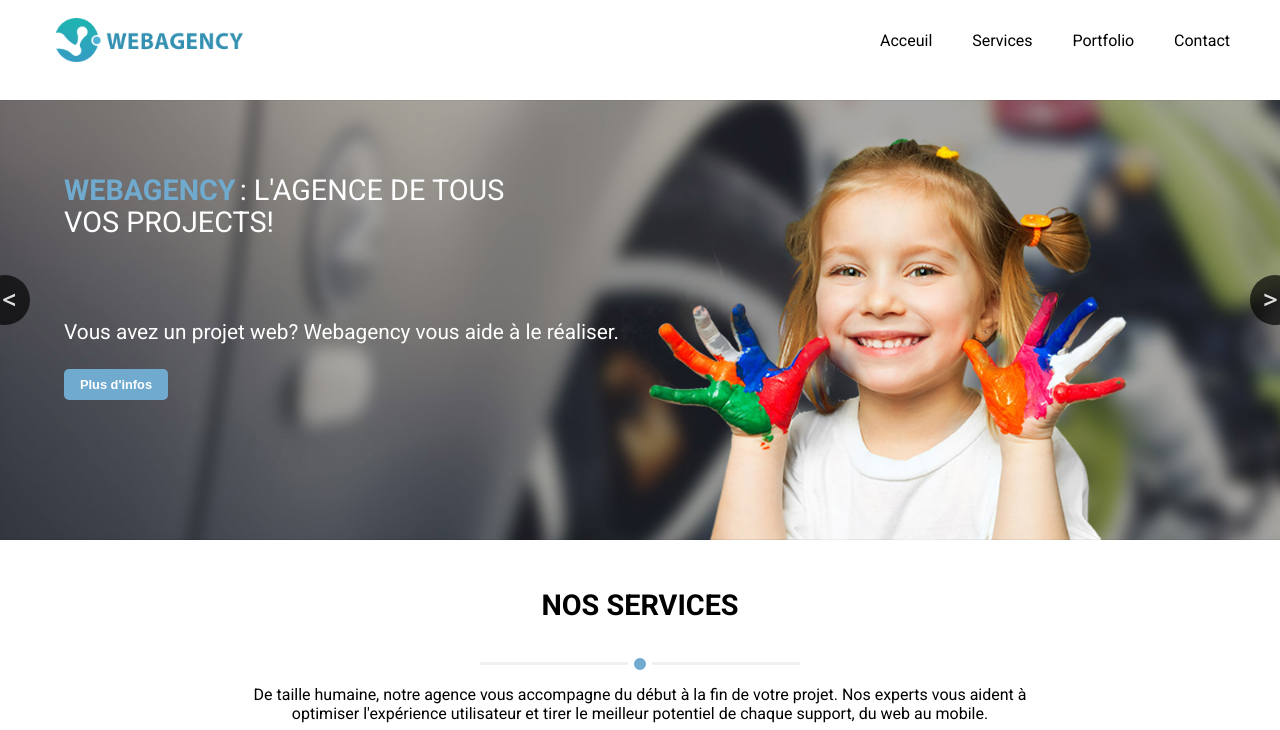
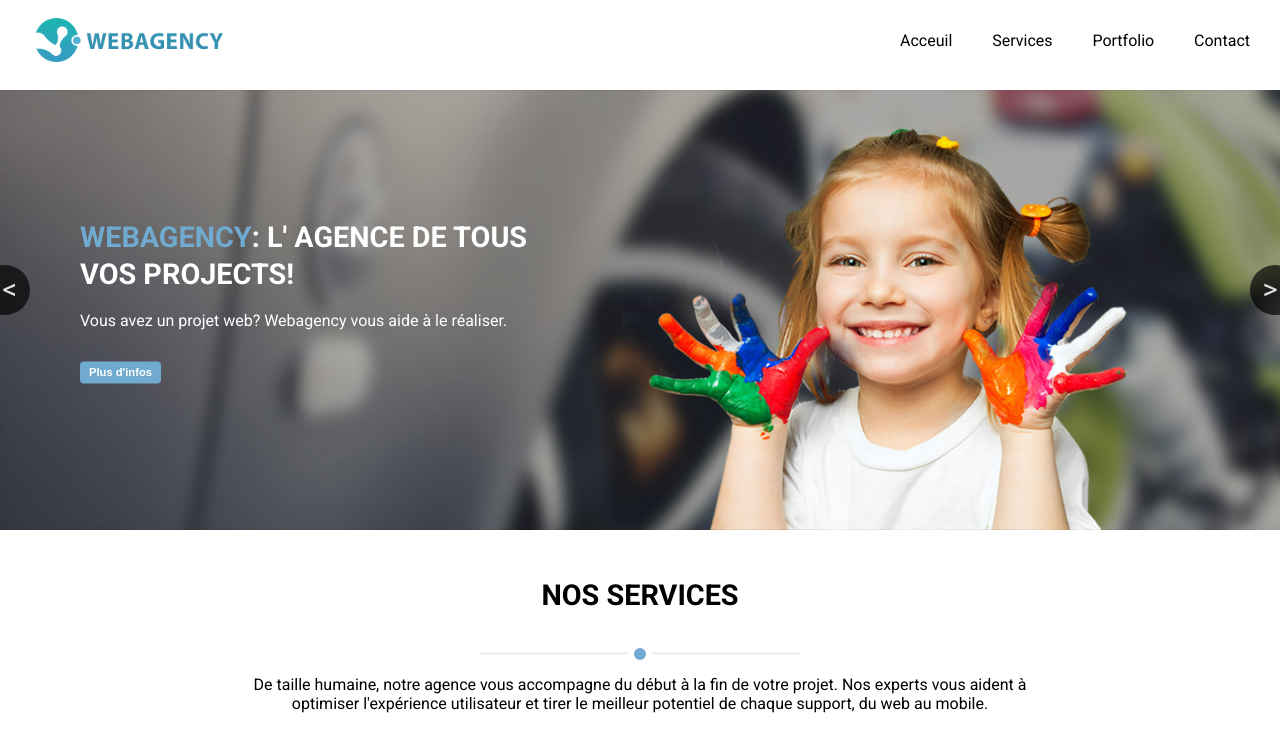
Before and after one commit to karsha19/WEBAGENCY, a plain HTML site: page index.html in a window 1280 px wide. Shown: the top 730 px of the page. Drawn offline with Linux system fonts and the light colour scheme.

Commit message:
fix header and text slider

```diff
--- a/assets/css/main.css
+++ b/assets/css/main.css
@@ -58,6 +58,20 @@ iframe {
   padding: 0 15px;
   max-width: var(--max-width);
   margin: auto;
+}
+
+.container-header {
+  overflow: hidden;
+  position: fixed;
+  top: 0;
+  left: 50%;
+  transform: translateX(-50%);
+  width: 100%;
+  z-index: 999;
+  padding: 0 15px;
+  background-color: #fff;
+  max-width: var(--max-width);
+
 }
 
 /*
@@ -127,6 +141,10 @@ end header
   display: none;
 }
 
+.main-container {
+  margin-top: 150px;
+}
+
 .container-slider {
   display: block;
   margin: 0 auto;
@@ -137,6 +155,7 @@ end header
   height: 35vw;
   max-height: 450px;
   user-select: none;
+  animation: scroll 1s ease-in-out;
 }
 
 .slide-img {
@@ -152,83 +171,61 @@ end header
 }
 
 
-/*
-aption text
-*/
 .my-slides-text {
   position: absolute;
-  top: 0;
+  top: 50%;
   left: 8%;
   width: 80%;
   text-align: left;
-  transform: translateY(10%);
+  transform: translateY(-50%);
+  height: 60%;
+  max-height: 450px;
+  display: flex;
+  align-items: flex-start;
+  justify-content: space-between;
+  flex-direction: column;
+
 }
 
-.my-slides-text-2 {
-  position: absolute;
-  top: 0;
-  left: 4%;
-  width: 80%;
-  text-align: left;
-  transform: translateY(20%);
-}
+
 
 .my-slides-title {
-  color: var(--main-color);
+  color: #fff;
   text-transform: uppercase;
-  display: inline-block;
-  font-size: .5rem;
   margin: 0;
   padding: 0;
-}
-
-.my-slides-title-white {
-  margin: 0;
-  padding: 0;
-  font-size: .5rem;
-  line-height: .5rem;
-  color: #fff;
-  text-transform: uppercase;
-}
-
-.my-slides-text p,
-.my-slides-text-2 p {
-  color: #fff;
-  text-transform: none;
-  margin: 0;
-}
-
-/* first paragraph  */
-.my-slides-title-white+p {
-  text-transform: uppercase;
-}
-
-.my-slides-title-white,
-.my-slides-title,
-.my-slides-text p,
-.my-slides-text-2 p,
-.my-slides-title-white+p,
-.my-slides-title-white+p+p {
+  max-width: 140px;
   font-size: .5rem;
   line-height: .5rem;
 }
 
-/* second paragraph  */
-.my-slides-title-white+p+p {
-  margin: 12px 0 0;
-  width: 65%;
-  line-height: .7rem;
+.my-slides-text span {
+  color: var(--main-color);
+  font-size: .5rem;
+  line-height: .8rem;
 }
+
+
+
+.my-slides-text p {
+  color: #fff;
+  text-transform: none;
+  max-width: 60%;
+  font-size: .5rem;
+}
+
+
+
+
 
 .my-slides-text button {
   background-color: var(--main-color);
   padding: 3px 6px;
   border: none;
   color: #fff;
-  border-radius: 5px;
+  border-radius: 2px;
   font-size: 0.3rem;
   font-weight: bold;
-  margin-top: 7px;
 }
 
 
@@ -293,6 +290,19 @@ aption text
 #i1:checked~#one,
 #i2:checked~#two {
   z-index: 9;
+  animation: scroll .4s ease-in-out;
+}
+
+
+
+@keyframes scroll {
+  0% {
+    opacity: 0;
+  }
+
+  100% {
+    opacity: 1;
+  }
 }
 
 /* end sliders  */
@@ -736,52 +746,43 @@ end footer
 /* media query 375  */
 @media screen and (min-width:375px) {
 
-  /* slides  */
   .my-slides-text {
-    transform: translateY(2vw);
-  }
-
-  .my-slides-title-white,
-  .my-slides-title,
-  .my-slides-text p,
-  .my-slides-title-white+p,
-  .my-slides-title-white+p+p {
-    font-size: .6rem;
-    line-height: .6rem;
+    width: 80%;
+    height: 60%;
   }
 
 
-  /* second paragraph  */
-  .my-slides-title-white+p+p {
-    margin: 10px 0 0;
-    line-height: .8rem;
+
+  .my-slides-title {
+    max-width: 180px;
+    font-size: .7rem;
+    line-height: .7rem;
   }
 
+  .my-slides-text span {
+    font-size: .7rem;
+    line-height: .9rem;
+  }
+
+
+
+  .my-slides-text p {
+    max-width: 60%;
+    font-size: .5rem;
+  }
+
+
   .my-slides-text button {
-    margin: 0;
-    margin-top: 10px;
-    padding: 4px 8px;
-    font-size: 0.4rem;
+    border-radius: 2px;
+    font-size: 0.32rem;
   }
+
 }
 
 /* end media query 375  */
 
 
-/* media query 425  */
-@media screen and (min-width:425px) {
-  .my-slides-text {
-    left: 5%;
-    transform: translateY(3vw);
-  }
 
-  /* second paragraph  */
-  .my-slides-title-white+p+p {
-    margin: 20px 0 0;
-  }
-}
-
-/* end media query 425  */
 
 
 
@@ -793,42 +794,44 @@ end footer
     height: 280px;
   }
 
-  .my-slides .overlay {
-    background-color: rgba(0 0 0 / 0%);
-  }
 
   .my-slides-text {
-    margin-top: 10px;
-    transform: translateY(3vw);
-  }
-
-  .my-slides-title-white,
-  .my-slides-title,
-  .my-slides-text p,
-  .my-slides-title-white+p,
-  .my-slides-title-white+p+p {
-    font-size: .9rem;
-    line-height: .9rem;
-  }
-
-  .my-slides-title,
-  .my-slides-title-white {
-    font-size: 1.2rem;
-    line-height: 1.5rem;
+    width: 80%;
+    height: 55%;
   }
 
 
-  /* second paragraph  */
-  .my-slides-title-white+p+p {
-    margin: 20px 0 0;
-    font-size: .7rem;
-    line-height: .7rem;
+
+  .my-slides-title {
+    max-width: 220px;
+    font-size: .8rem;
+
   }
 
+  .my-slides-text span {
+    font-size: .8rem;
+    line-height: 1.2rem;
+  }
+
+
+
+  .my-slides-text p {
+    max-width: 70%;
+    font-size: .6rem;
+  }
+
+
   .my-slides-text button {
-    padding: 4px 8px;
-    font-size: 0.4rem;
+    border-radius: 2px;
+    font-size: 0.32rem;
   }
+
+
+
+
+
+
+
 
   /* projects  */
   .projects-buttons .btn {
@@ -855,6 +858,15 @@ media query 640
 @media screen and (min-width:640px) {
   .container {
     padding: 0 30px
+  }
+
+  .main-container {
+    margin-top: 90px;
+  }
+
+
+  .container-header {
+    padding: 0 30px;
   }
 
   .container-slider {
@@ -905,37 +917,40 @@ media query 640
     height: 300px;
   }
 
-  .my-slides-title,
-  .my-slides-title-white {
-    font-size: 1.3rem;
-    line-height: 1.4rem;
+  .my-slides-text {
+    width: 80%;
+    height: 50%;
+    transform: translateY(-60%);
+
   }
 
-  .my-slides-text {
-    left: 5%;
-    transform: translateY(2vw);
+
+
+  .my-slides-title {
+    max-width: 250px;
+    font-size: 1rem;
+
   }
 
-  .my-slides-title-white,
-  .my-slides-title,
-  .my-slides-text p,
-  .my-slides-title-white+p,
-  .my-slides-title-white+p+p {
-    font-size: 1.2rem;
-    line-height: 1.2rem;
+  .my-slides-text span {
+    font-size: 1rem;
+    line-height: 1.8rem;
   }
 
-  /* second paragraph  */
-  .my-slides-title-white+p+p {
-    margin: 25px 0 0;
-    font-size: .8rem;
-    line-height: .9rem;
+
+
+  .my-slides-text p {
+    max-width: 70%;
+    font-size: .7rem;
   }
 
+
   .my-slides-text button {
-    padding: 4px 8px;
-    font-size: 0.6rem;
+    border-radius: 2px;
+    font-size: 0.4rem;
   }
+
+
 
   .prev,
   .next {
@@ -993,6 +1008,10 @@ media query 768
   header
   */
 
+
+
+
+
   .header {
     flex-direction: row;
   }
@@ -1005,44 +1024,40 @@ media query 768
     height: 400px;
   }
 
+  .my-slides-text {
+    width: 80%;
+    height: 55%;
+    transform: translateY(-60%);
+    left: 40px;
 
-  .my-slides-text {
-    transform: translateY(.7vw);
   }
 
 
-  .my-slides-title-white,
-  .my-slides-title,
-  .my-slides-text p,
-  .my-slides-title-white+p {
+
+  .my-slides-title {
+    max-width: 400px;
     font-size: 1.5rem;
-    line-height: 1.5rem;
+
   }
 
-  .my-slides-title,
-  .my-slides-title-white {
-    font-size: 1.6rem;
-    line-height: 2.2rem;
-  }
+  .my-slides-text span {
+    font-size: 1.5rem;
+    line-height: 3rem;
 
-  .my-slides-text p {
-    font-size: 1.2rem;
-    line-height: 1.4rem;
   }
 
 
-  /* second paragraph  */
-  .my-slides-title-white+p+p {
-    margin: 35px 0 0;
-    font-size: 1rem;
-    line-height: 1.2rem;
+
+  .my-slides-text p {
+    max-width: 70%;
+    font-size: .9rem;
   }
 
 
   .my-slides-text button {
-    margin-top: 20px;
-    padding: 6px 12px;
+    border-radius: 4px;
     font-size: 0.6rem;
+    padding: 4px 8px;
   }
 
 
@@ -1116,31 +1131,41 @@ media query 992
 
   /* sliders  */
   .my-slides-text {
-    left: 5%;
-    transform: translateY(3vw);
+    width: 80%;
+    height: 45%;
+    left: 50px;
+
   }
 
 
-  .my-slides-title-white,
-  .my-slides-title,
-  .my-slides-text p,
-  .my-slides-title-white+p {
-    font-size: 1.8rem;
-    line-height: 2.5rem;
+
+  .my-slides-title {
+    max-width: 400px;
+    font-size: 1.5rem;
+
   }
 
-  /* second paragraph  */
-  .my-slides-title-white+p+p {
-    margin: 30px 0 0;
-    font-size: 1.3rem;
-    line-height: 1.8rem;
+  .my-slides-text span {
+    font-size: 1.5rem;
+    line-height: 3rem;
+
   }
 
+
+
+  .my-slides-text p {
+    max-width: 70%;
+    font-size: .9rem;
+  }
+
+
   .my-slides-text button {
-    margin-top: 20px;
-    padding: 8px 16px;
-    font-size: 0.8rem;
+    border-radius: 4px;
+    font-size: 0.7rem;
+    padding: 5px 9px;
   }
+
+
 
   .prev::after,
   .next::after {
@@ -1226,6 +1251,10 @@ media querie 1200
   sliders
     */
 
+
+
+
+
   .container-slider {
     /* height: 550px; */
     max-height: 520px;
@@ -1236,31 +1265,36 @@ media querie 1200
     height: auto;
   }
 
+  /* sliders  */
   .my-slides-text {
-    left: 5%;
-    transform: translateY(5vw);
+    width: 80%;
+    height: 40%;
+    left: 80px;
+
   }
 
-  .my-slides-title-white,
-  .my-slides-title,
-  .my-slides-text p,
-  .my-slides-title-white+p {
+
+
+  .my-slides-title {
+    max-width: 450px;
     font-size: 1.8rem;
-    line-height: 2rem;
+
   }
 
-  /* second paragraph  */
-  .my-slides-title-white+p+p {
-    margin: 80px 0 10px;
-    font-size: 1.3rem;
-    line-height: 1.8rem;
+  .my-slides-text span {
+    font-size: 1.8rem;
+    line-height: 4rem;
+
   }
 
-  .my-slides-text button {
-    margin-top: 12px;
-    padding: 8px 16px;
-    font-size: 0.8rem;
+
+
+  .my-slides-text p {
+
+    font-size: 1rem;
   }
+
+
 
   .prev,
   .next {
--- a/index.html
+++ b/index.html
@@ -25,15 +25,15 @@
 </head>
 
 <body>
-  <div class="container">
+  <div class="container-header">
 
     <!-- header  -->
     <header class="header" id="header">
-      <h1>
-        <a href="#">
-          <img src="./assets/images/logo.png" alt="logo">
-        </a>
-      </h1>
+
+      <a href="#">
+        <img src="./assets/images/logo.png" alt="logo">
+      </a>
+
 
       <!-- navigation  -->
       <nav class="nav-bar">
@@ -80,14 +80,10 @@
           <label class="prev" for="i1"></label>
           <label class="next" for="i2"></label>
           <div class="my-slides-text">
-            <h2 class="my-slides-title">
-              webagency
-            </h2>
-            <span class="my-slides-title-white">
-              :&nbsp;l'agence de tous
-            </span>
-            <p>vos projects!</p>
-            <p>Vous avez un projet web?<span>&nbsp;Webagency vous aide à le réaliser.</span>
+
+            <h1 class="my-slides-title"><span>webagency</span>: l' agence de tous vos projects! </h1>
+
+            <p>Vous avez un projet web? Webagency vous aide à le réaliser.
             </p>
             <button>
               Plus d'infos
@@ -98,19 +94,15 @@
         <!-- second image  -->
         <div class="slide-img" id="two">
 
-          <img src="./assets/images/slider/bg2.jpg" alt="little boy speaking loud with a megaphone">
+          <img src="./assets/images/slider/bg2.jpg" alt="little girl showing her hands with paiting">
 
           <label class="prev" for="i1"></label>
           <label class="next" for="i2"></label>
           <div class="my-slides-text">
-            <h2 class="my-slides-title">
-              webagency
-            </h2>
-            <span class="my-slides-title-white">
-              :&nbsp;à votre côté
-            </span>
-            <p>pour vos ecouter</p>
-            <p>Vous avez un projet web?<span>&nbsp;Webagency vous aide à le réaliser.</span>
+
+            <h1 class="my-slides-title"><span>webagency</span>: à votre écoute! </h1>
+
+            <p>Nous sommes à votre côté pour faire le meilleur.
             </p>
             <button>
               Plus d'infos
```
